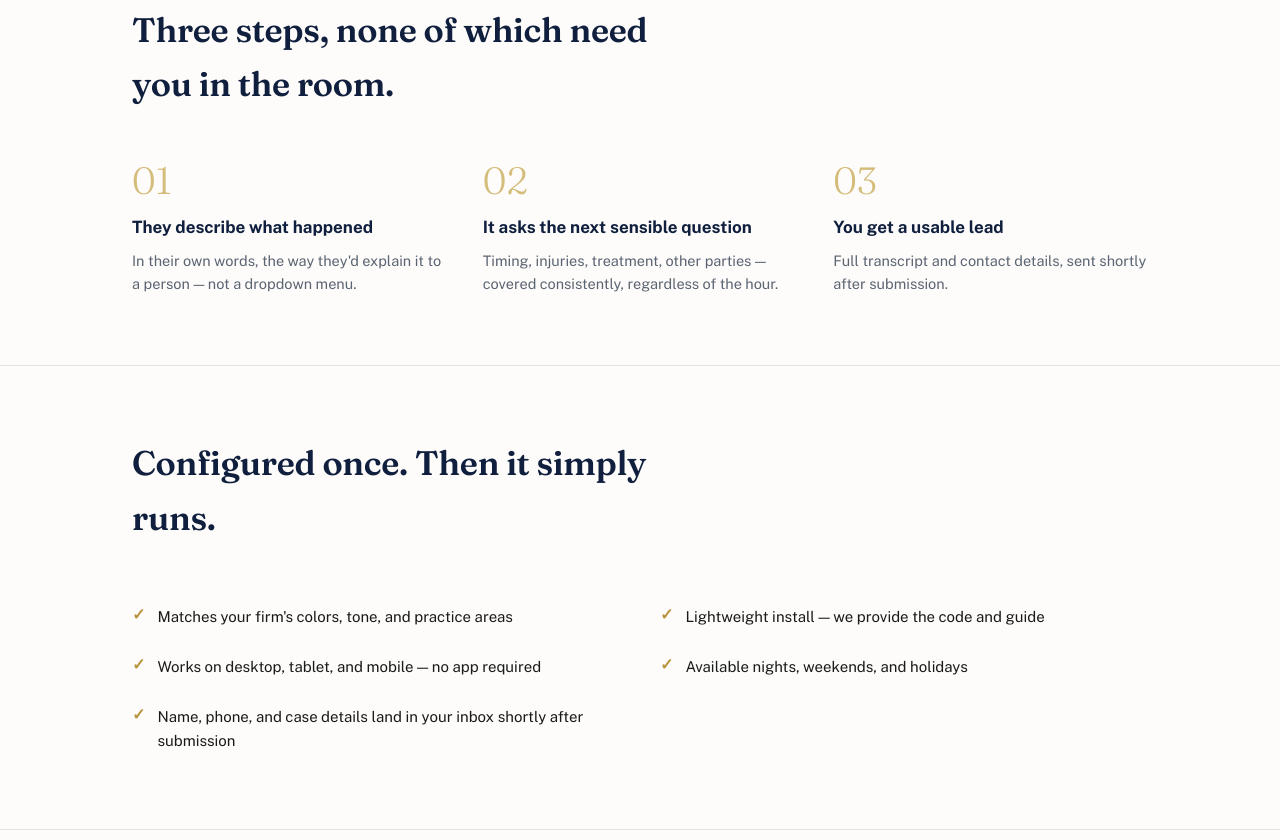
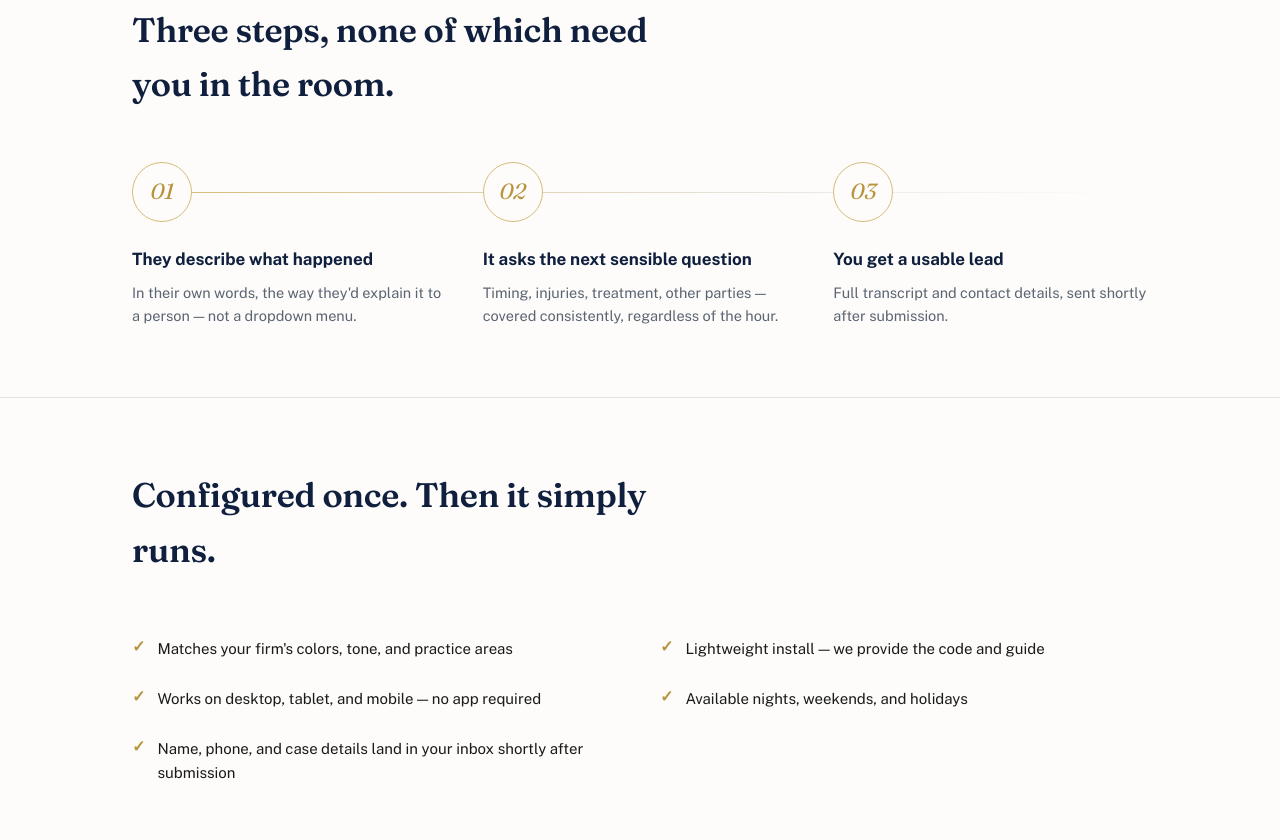
Before and after one commit to tariqintakesystems-collab/intake-systems-website, a plain HTML site: page index.html in a window 1280 px wide. Shown: the part 1480-2320 px from the top of the page. Drawn offline with nearby package versions, Linux system fonts and the light colour scheme.

Commit message:
Gold footer CTA button + circular step badges with connecting line

```diff
--- a/index.html
+++ b/index.html
@@ -139,6 +139,11 @@
     color: #fff;
   }
   .btn-primary:hover { transform: translateY(-1px); box-shadow: 0 6px 18px rgba(15,31,61,0.25); }
+  .btn-gold {
+    background: var(--gold);
+    color: var(--navy);
+  }
+  .btn-gold:hover { transform: translateY(-1px); box-shadow: 0 8px 24px rgba(184, 148, 62, 0.35); background: var(--gold-light); }
   .btn-ghost {
     color: var(--navy);
     border: 1px solid var(--border);
@@ -266,14 +271,34 @@
   /* ---------- HOW IT WORKS ---------- */
   .steps { padding: 70px 0; border-top: 1px solid var(--border); }
   .steps h2 { font-size: clamp(26px, 3vw, 34px); color: var(--navy); margin-bottom: 50px; max-width: 560px; }
-  .step-grid { display: grid; grid-template-columns: repeat(3, 1fr); gap: 36px; }
+  .step-grid { display: grid; grid-template-columns: repeat(3, 1fr); gap: 36px; position: relative; }
+  .step-grid::before {
+    content: '';
+    position: absolute;
+    top: 30px;
+    left: 30px;
+    right: 30px;
+    height: 1px;
+    background: linear-gradient(to right, var(--gold-light), var(--border) 60%, transparent);
+  }
+  .step { position: relative; }
   .step-num {
+    position: relative;
+    z-index: 1;
+    width: 60px;
+    height: 60px;
+    border-radius: 50%;
+    background: var(--paper);
+    border: 1px solid var(--gold-light);
+    display: flex;
+    align-items: center;
+    justify-content: center;
     font-family: 'Fraunces', serif;
-    font-size: 38px;
-    font-weight: 300;
-    color: var(--gold-light);
-    margin-bottom: 14px;
-    line-height: 1;
+    font-size: 22px;
+    font-weight: 400;
+    font-style: italic;
+    color: var(--gold);
+    margin-bottom: 24px;
   }
   .step h4 { font-size: 17px; font-weight: 700; color: var(--navy); margin-bottom: 8px; font-family: 'Public Sans', sans-serif; }
   .step p { font-size: 14.5px; color: var(--slate); }
@@ -348,6 +373,13 @@
     .built h2 { grid-column: auto; }
     .wrap { padding: 0 22px; }
     .chat-body { height: 280px; }
+    .step-grid::before {
+      top: 30px; bottom: 30px; left: 30px; right: auto;
+      width: 1px; height: auto;
+      background: linear-gradient(to bottom, var(--gold-light), var(--border) 70%, transparent);
+    }
+    .step { padding-left: 84px; }
+    .step-num { position: absolute; left: 0; top: 0; margin-bottom: 0; }
   }
 
   @media (max-width: 420px) {
@@ -473,7 +505,7 @@
       <h2>See it handle a <em>real scenario.</em></h2>
       <p class="sub">A real intake conversation, start to finish.</p>
       <div class="cta-row">
-        <a class="btn btn-primary" href="https://www.youtube.com/watch?v=rZTIdv8b8Q0" target="_blank" rel="noopener">See it in action →</a>
+        <a class="btn btn-gold" href="https://www.youtube.com/watch?v=rZTIdv8b8Q0" target="_blank" rel="noopener">See it in action →</a>
       </div>
       <div class="footer-bottom">
         <span>© 2026 Intake Systems</span>
```
